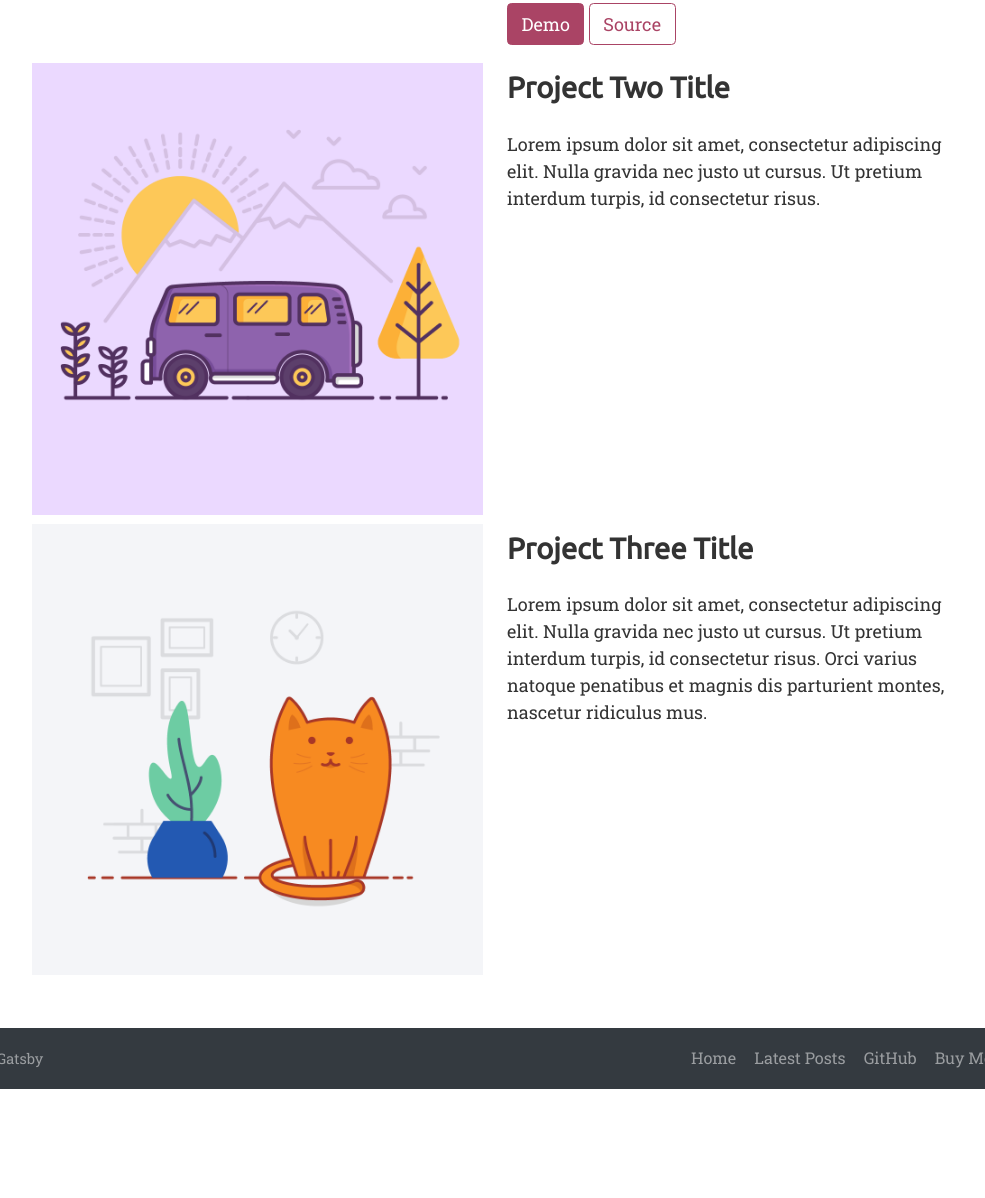
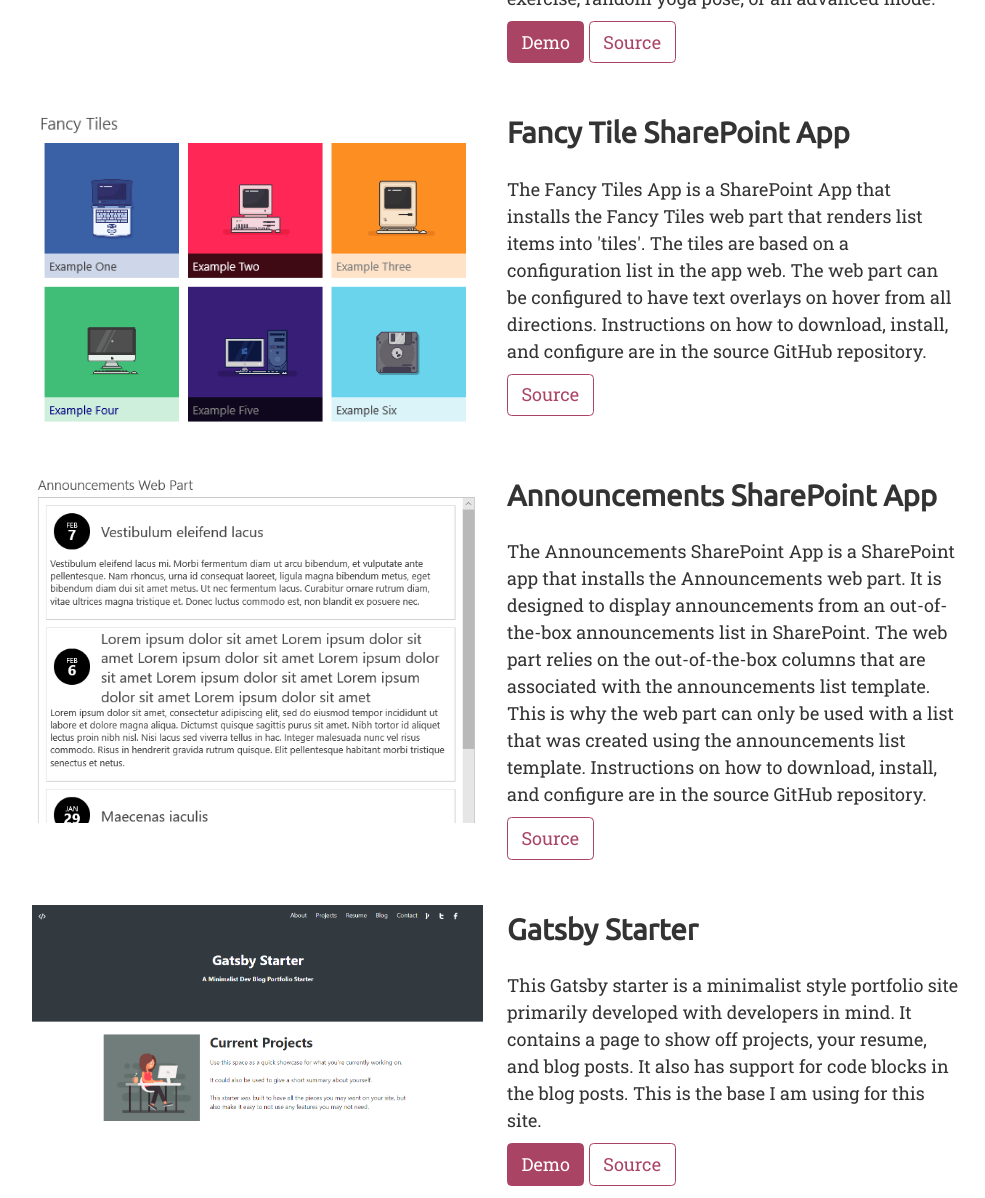
Before and after one commit to schwabbthedeck/schwabthedeck.github.io, a Gatsby site: page /projects in a window 1280 px wide. Shown: the part 414-1612 px from the top of the page, without its empty margins (148-1133 px from the left). Before the commit the page ends 1503 px from the top, so only its background shows below. Built offline with nearby package versions, Linux system fonts and the light colour scheme; Gatsby itself is replaced by a stand-in of ours; some packages are replaced by stand-ins of ours; a web font is replaced by a local one.

Commit message:
Project page update

```diff
--- a/src/components/projectcard.js
+++ b/src/components/projectcard.js
@@ -17,7 +17,7 @@
   const picture = props.project.image;
   console.log(picture);
   return (
-    <Row className="my-2">
+    <Row className="my-3 pt-3">
       <Col>
         <Img title={props.project.title} alt={props.project.title} fluid={picture} />
       </Col>
--- a/src/pages/projects.js
+++ b/src/pages/projects.js
@@ -14,14 +14,21 @@
           }
         }
       }
-      projectTwoImage: file(relativePath: { eq: "day66-travel.png" }) {
+      announcementsWebPart: file(relativePath: { eq: "AnnouncementsWebPartScreenShot.png" }) {
         childImageSharp {
           fluid {
             ...GatsbyImageSharpFluid
           }
         }
       }
-      projectThreeImage: file(relativePath: { eq: "day68-happy-cat.png" }) {
+      fancyTileWebPart: file(relativePath: { eq: "FancyTileExampleScreenShot.png" }) {
+        childImageSharp {
+          fluid {
+            ...GatsbyImageSharpFluid
+          }
+        }
+      }
+      gatsbyStarter: file(relativePath: { eq: "GatsbyStarter.png" }) {
         childImageSharp {
           fluid {
             ...GatsbyImageSharpFluid
@@ -39,16 +46,23 @@
       image: data.randomWorkoutGenerator.childImageSharp.fluid
     },
     {
-      title: "Project Two Title",
-      description: "Lorem ipsum dolor sit amet, consectetur adipiscing elit. Nulla gravida nec justo ut cursus. Ut pretium interdum turpis, id consectetur risus.",
-      url: "https://www.github.com",
-      image: data.projectTwoImage.childImageSharp.fluid
+      title: "Fancy Tile SharePoint App",
+      description: "The Fancy Tiles App is a SharePoint App that installs the Fancy Tiles web part that renders list items into 'tiles'. The tiles are based on a configuration list in the app web. The web part can be configured to have text overlays on hover from all directions. Instructions on how to download, install, and configure are in the source GitHub repository.",
+      sourceUrl: "https://github.com/schwabthedeck/FancyTiles",
+      image: data.fancyTileWebPart.childImageSharp.fluid
     },
     {
-      title: "Project Three Title",
-      description: "Lorem ipsum dolor sit amet, consectetur adipiscing elit. Nulla gravida nec justo ut cursus. Ut pretium interdum turpis, id consectetur risus. Orci varius natoque penatibus et magnis dis parturient montes, nascetur ridiculus mus. ",
-      url: "https://www.github.com",
-      image: data.projectThreeImage.childImageSharp.fluid
+      title: "Announcements SharePoint App",
+      description: "The Announcements SharePoint App is a SharePoint app that installs the Announcements web part. It is designed to display announcements from an out-of-the-box announcements list in SharePoint. The web part relies on the out-of-the-box columns that are associated with the announcements list template. This is why the web part can only be used with a list that was created using the announcements list template. Instructions on how to download, install, and configure are in the source GitHub repository.",
+      sourceUrl: "https://github.com/schwabthedeck/AnnouncementsWebPart",
+      image: data.announcementsWebPart.childImageSharp.fluid
+    },
+    {
+      title: "Gatsby Starter",
+      description: "This Gatsby starter is a minimalist style portfolio site primarily developed with developers in mind. It contains a page to show off projects, your resume, and blog posts. It also has support for code blocks in the blog posts. This is the base I am using for this site.",
+      demoUrl: "https://gatsby-min-dev-blog-portfolio.netlify.app/",
+      sourceUrl: "https://github.com/schwabthedeck/gatsby-min-dev-blog-portfolio",
+      image: data.gatsbyStarter.childImageSharp.fluid
 
     }
   ]
```
Also changed, not shown: src/images/GatsbyStarter.png (added).
